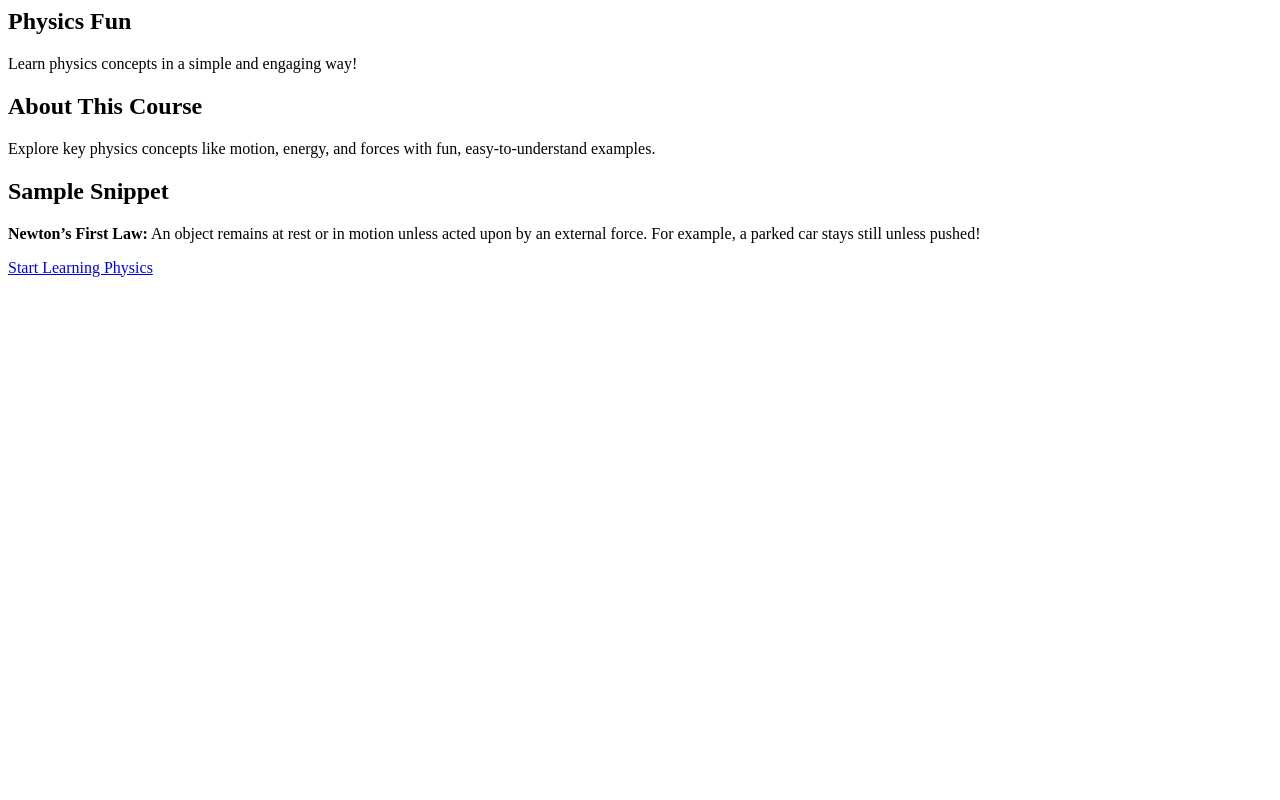
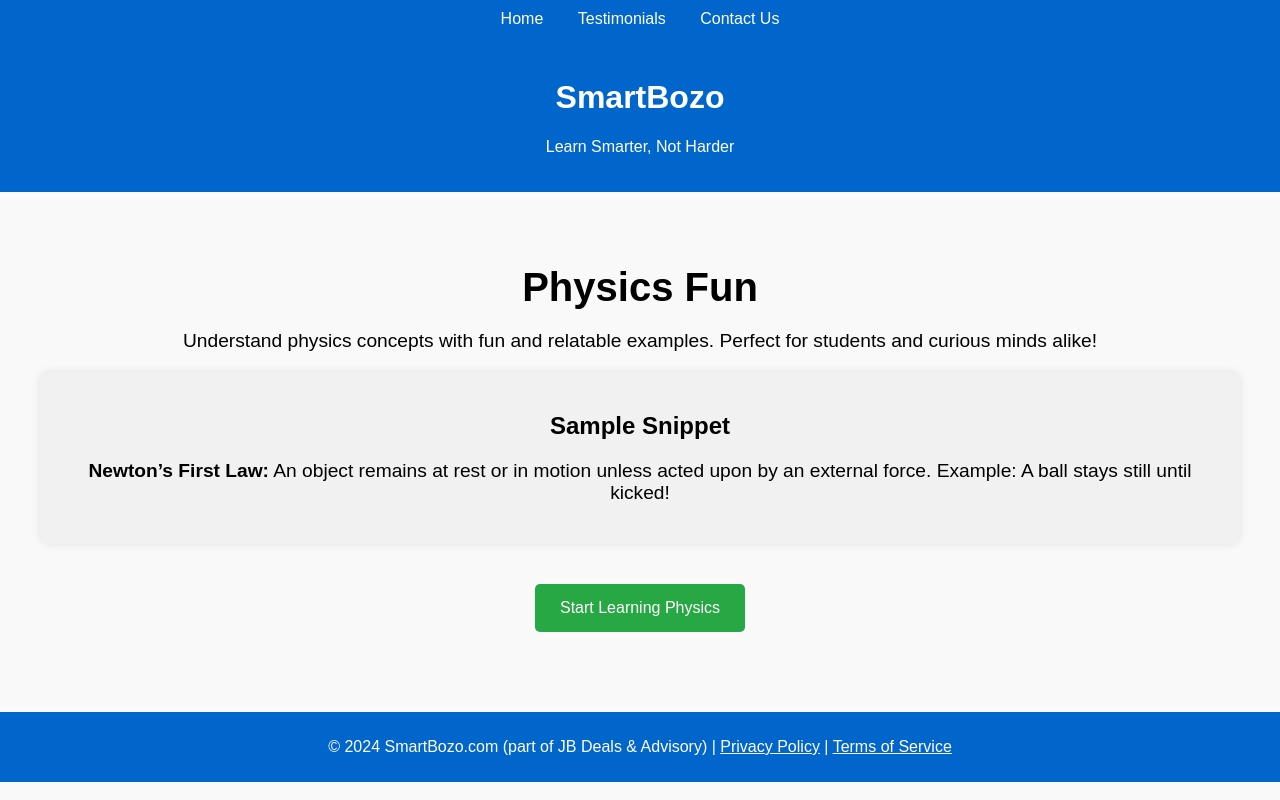
Before and after one commit to Opjha20/SmartBozo, a plain HTML site: page physics-fun.html in a window 1280 px wide. Drawn offline with Linux system fonts and the light colour scheme.

Commit message:
Add files via upload

```diff
--- a/physics-fun.html
+++ b/physics-fun.html
@@ -1,16 +1,44 @@
-<section class="hero">
+<!DOCTYPE html>
+<html lang="en">
+<head>
+    <meta charset="UTF-8">
+    <meta name="viewport" content="width=device-width, initial-scale=1.0">
+    <title>SmartBozo - Physics Fun</title>
+    <style>
+        body { font-family: Arial, sans-serif; margin: 0; padding: 0; background-color: #f9f9f9; }
+        header { background-color: #0066cc; color: white; padding: 20px; text-align: center; }
+        .content { padding: 40px; text-align: center; }
+        .content h1 { font-size: 2.5em; margin-bottom: 20px; }
+        .content p { font-size: 1.2em; margin: 20px 0; }
+        .snippet { background-color: #f1f1f1; padding: 20px; margin: 20px 0; border-radius: 10px; box-shadow: 0 0 10px rgba(0, 0, 0, 0.1); }
+        .cta-button { display: inline-block; background-color: #28a745; color: white; padding: 15px 25px; text-decoration: none; font-size: 1em; border-radius: 5px; margin-top: 20px; }
+        footer { background-color: #0066cc; color: white; text-align: center; padding: 10px 0; margin-top: 40px; }
+    </style>
+</head>
+<body>
+<nav style="background-color: #0066cc; padding: 10px; text-align: center;">
+    <a href="index.html" style="color: white; text-decoration: none; margin: 0 15px;">Home</a>
+    <a href="testimonials.html" style="color: white; text-decoration: none; margin: 0 15px;">Testimonials</a>
+    <a href="contact.html" style="color: white; text-decoration: none; margin: 0 15px;">Contact Us</a>
+</nav>
+<header>
+    <h1>SmartBozo</h1>
+    <p>Learn Smarter, Not Harder</p>
+</header>
+<section class="content">
     <h1>Physics Fun</h1>
-    <p>Learn physics concepts in a simple and engaging way!</p>
-</section>
-
-<section class="content">
-    <h2>About This Course</h2>
-    <p>Explore key physics concepts like motion, energy, and forces with fun, easy-to-understand examples.</p>
-
+    <p>Understand physics concepts with fun and relatable examples. Perfect for students and curious minds alike!</p>
     <div class="snippet">
         <h2>Sample Snippet</h2>
-        <p><b>Newton’s First Law:</b> An object remains at rest or in motion unless acted upon by an external force. For example, a parked car stays still unless pushed!</p>
+        <p><b>Newton’s First Law:</b> An object remains at rest or in motion unless acted upon by an external force. Example: A ball stays still until kicked!</p>
     </div>
-
     <a href="https://wa.me/917977047646?text=I%20want%20to%20learn%20Physics!" class="cta-button">Start Learning Physics</a>
 </section>
+<footer>
+    <p>© 2024 SmartBozo.com (part of JB Deals & Advisory) |
+       <a href="privacy-policy.html" style="color: white; text-decoration: underline;">Privacy Policy</a> |
+       <a href="terms-of-service.html" style="color: white; text-decoration: underline;">Terms of Service</a>
+    </p>
+</footer>
+</body>
+</html>
```
Also changed, not shown: political-science.html (+3 -10 lines), space-exploration.html (+4 -11 lines), taxes-and-finance.html (+4 -11 lines).
